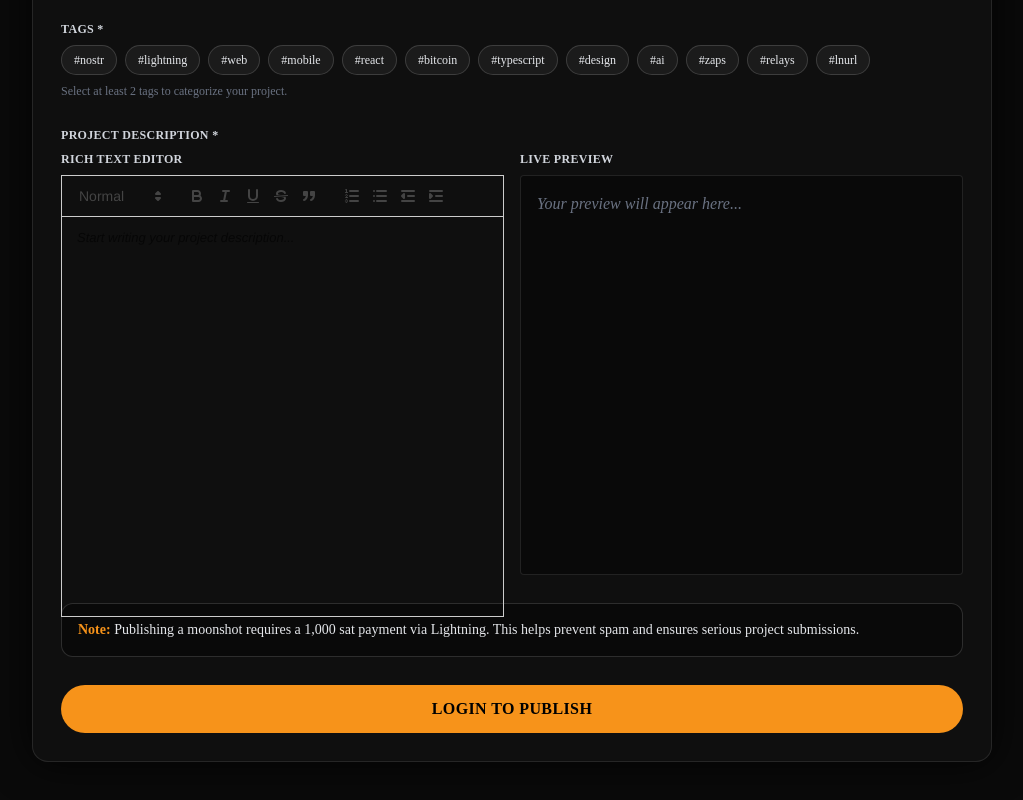
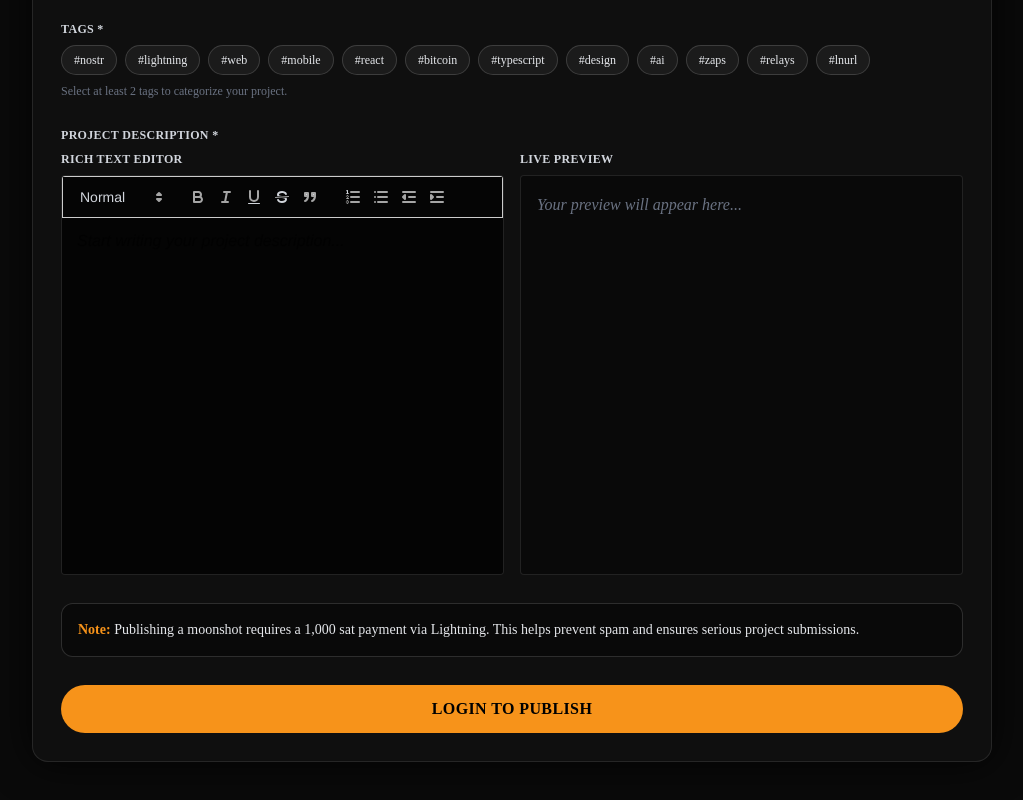
Before and after one commit to mistic0xb/moonshot, a React (Vite) app: page /create in a window 1280 px wide. Shown: the part 460-1260 px from the top of the page, without its empty margins (128-1151 px from the left). Built offline with nearby package versions, Linux system fonts and the light colour scheme; a web font is replaced by a local one.

Commit message:
css for editor

```diff
--- a/src/index.css
+++ b/src/index.css
@@ -150,3 +150,277 @@ body {
   border-radius: 4px;
   border: none;
 }
+
+
+/* quill text editor */
+/* Quill Editor - Fixed height */
+.ql-container {
+  @apply bg-black/60 text-gray-100;
+  font-size: 16px;
+  height: 100%;
+}
+
+.ql-editor {
+  @apply text-gray-100;
+  font-size: 16px;
+  height: 100%;
+}
+
+/* Make quill wrapper flex container */
+.quill-wrapper {
+  @apply rounded border border-white/10 bg-black/40 overflow-hidden;
+  display: flex;
+  flex-direction: column;
+}
+
+.quill-wrapper .ql-toolbar {
+  flex-shrink: 0;
+}
+
+.quill-wrapper .ql-container {
+  flex: 1;
+  display: flex;
+  flex-direction: column;
+}
+
+.quill-wrapper .ql-editor {
+  flex: 1;
+  overflow-y: auto;
+}
+
+.ql-editor.ql-blank::before {
+  @apply text-gray-600;
+  font-style: normal;
+}
+
+/* Quill Toolbar */
+.ql-toolbar {
+  @apply bg-black/40 border-0 border-b border-white/10;
+}
+
+.ql-toolbar .ql-stroke {
+  stroke: #a5a5a5 !important;
+}
+
+.ql-toolbar .ql-fill {
+  fill: #d1d5db !important;
+}
+
+.ql-toolbar .ql-picker-label {
+  @apply text-gray-300;
+}
+
+.ql-toolbar button:hover,
+.ql-toolbar button:focus,
+.ql-toolbar button.ql-active {
+  @apply text-bitcoin;
+}
+
+.ql-toolbar button:hover .ql-stroke,
+.ql-toolbar button.ql-active .ql-stroke {
+  stroke: #f7931a !important;
+}
+
+.ql-toolbar button:hover .ql-fill,
+.ql-toolbar button.ql-active .ql-fill {
+  fill: #f7931a !important;
+}
+
+/* Quill Dropdowns */
+.ql-picker-options {
+  @apply bg-black/90 border border-white/10;
+}
+
+.ql-picker-item {
+  @apply text-gray-300;
+}
+
+.ql-picker-item:hover {
+  @apply text-bitcoin bg-white/5;
+}
+
+.ql-picker-label:hover {
+  @apply text-bitcoin;
+}
+
+.ql-picker-label:hover .ql-stroke {
+  stroke: #f7931a !important;
+}
+
+/* Editor Content Styling */
+.ql-editor h1,
+.ql-editor h2,
+.ql-editor h3 {
+  @apply text-white font-bold;
+}
+
+.ql-editor h1 {
+  font-size: 2em;
+  margin-top: 0.67em;
+  margin-bottom: 0.67em;
+}
+
+.ql-editor h2 {
+  font-size: 1.5em;
+  margin-top: 0.83em;
+  margin-bottom: 0.83em;
+}
+
+.ql-editor h3 {
+  font-size: 1.17em;
+  margin-top: 1em;
+  margin-bottom: 1em;
+}
+
+.ql-editor p {
+  @apply text-gray-300;
+  font-size: 16px;
+  margin-bottom: 1em;
+}
+
+.ql-editor a {
+  @apply text-bitcoin underline;
+}
+
+.ql-editor blockquote {
+  @apply border-l-4 border-bitcoin/50 pl-4 text-gray-400 italic;
+  margin: 1em 0;
+}
+
+.ql-editor pre {
+  @apply bg-black/80 text-gray-300 rounded-lg p-3;
+}
+
+.ql-editor code {
+  @apply bg-white/10 text-bitcoin px-1 py-0.5 rounded;
+}
+
+.ql-editor ul,
+.ql-editor ol {
+  @apply text-gray-300;
+  font-size: 16px;
+  margin-left: 1.5em;
+}
+
+.ql-editor li {
+  font-size: 16px;
+}
+
+.ql-editor strong {
+  @apply text-white;
+}
+
+/* Quill Snow Theme Border Fix */
+.ql-container.ql-snow {
+  border: none !important;
+}
+
+/* Tooltip */
+.ql-tooltip {
+  @apply bg-black/90 border border-white/10 text-gray-300;
+}
+
+.ql-tooltip input[type="text"] {
+  @apply bg-black/60 border border-white/10 text-gray-100;
+}
+
+.ql-tooltip a.ql-action::after,
+.ql-tooltip a.ql-remove::before {
+  @apply text-bitcoin;
+}
+
+/* rich text editor viewer */
+/* Rich Text Viewer Styles */
+.rich-text-viewer {
+  @apply text-gray-300 leading-relaxed;
+  font-size: 16px;
+}
+
+.rich-text-viewer h1,
+.rich-text-viewer h2,
+.rich-text-viewer h3 {
+  @apply text-white font-bold;
+}
+
+.rich-text-viewer h1 {
+  font-size: 2em;
+  margin-top: 0.67em;
+  margin-bottom: 0.67em;
+}
+
+.rich-text-viewer h2 {
+  font-size: 1.5em;
+  margin-top: 0.83em;
+  margin-bottom: 0.83em;
+}
+
+.rich-text-viewer h3 {
+  font-size: 1.17em;
+  margin-top: 1em;
+  margin-bottom: 1em;
+}
+
+.rich-text-viewer p {
+  font-size: 16px;
+  margin-bottom: 1em;
+}
+
+.rich-text-viewer a {
+  @apply text-bitcoin underline hover:text-bitcoin/80;
+}
+
+.rich-text-viewer blockquote {
+  @apply border-l-4 border-bitcoin/50 pl-4 text-gray-400 italic;
+  margin: 1em 0;
+  font-size: 16px;
+}
+
+.rich-text-viewer ul,
+.rich-text-viewer ol {
+  margin-left: 1.5em;
+  margin-bottom: 1em;
+  font-size: 16px;
+}
+
+.rich-text-viewer li {
+  margin-bottom: 0.25em;
+  font-size: 16px;
+}
+
+.rich-text-viewer strong {
+  @apply text-white font-semibold;
+}
+
+.rich-text-viewer code {
+  @apply bg-white/10 text-bitcoin px-1.5 py-0.5 rounded;
+  font-size: 14px;
+}
+
+.rich-text-viewer pre {
+  @apply bg-black/80 text-gray-300 rounded-lg p-3 overflow-x-auto;
+  font-size: 14px;
+}
+
+.rich-text-viewer img {
+  @apply rounded-lg border border-white/10 max-w-full h-auto;
+}
+
+/* moonshot detail view */
+.rich-text-viewer-sm p,
+.rich-text-viewer-sm li,
+.rich-text-viewer-sm blockquote,
+.rich-text-viewer-sm {
+  font-size: 13px !important;
+}
+
+.rich-text-viewer-sm h1 {
+  font-size: 1.6em !important;
+}
+
+.rich-text-viewer-sm h2 {
+  font-size: 1.3em !important;
+}
+
+.rich-text-viewer-sm h3 {
+  font-size: 1.1em !important;
+}
```
